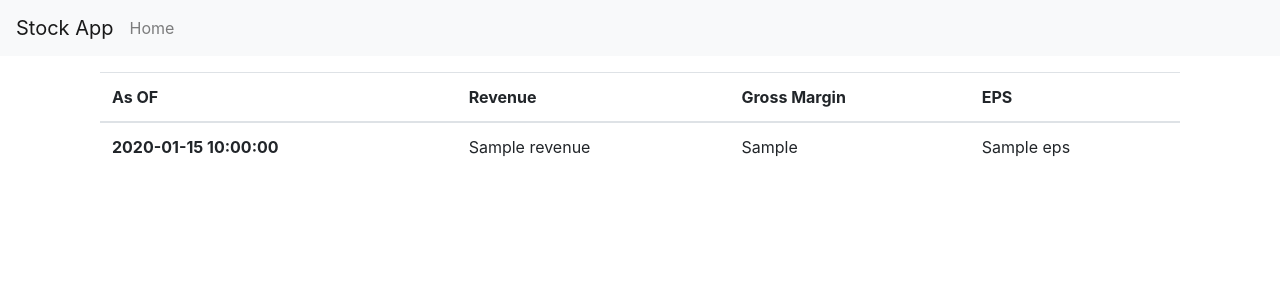
After one commit to intelllegent/Flask-fullstack.io-, a Flask app: page /stock/1/financials in a window 1280 px wide. The commit adds this page. Shown: the top 300 px of the page. Run offline with Flask 2, Linux system fonts and the light colour scheme; a database or web service that is not in the repository returns one stand-in record (values such as "Sample title"); data that the repository does not hold is empty; some libraries are stand-ins or nearby versions.

Commit message:
Stock App [Lesson 8]
Add blueprints
Create financials table

Signed-off-by: intelegent <doom_297@mail.ru>

```diff
--- /dev/null
+++ b/blueprints/stock.py
@@ -0,0 +1,30 @@
+from flask import Blueprint, render_template
+import requests
+
+stock = Blueprint('stock', __name__, url_prefix='/stock')
+API_URL = 'https://financialmodelingprep.com/api/v3/stock/real-time-price/{ticker}'
+
+
+def fetch_price(ticker):
+    data = requests.get(API_URL.format(ticker=ticker.upper()),
+                        params={'apikey': 'demo'}).json()
+    return data["price"]
+
+
+def fetch_income(ticker):
+    url = 'https://financialmodelingprep.com/api/v3/financials/income-statement/{}'.format(ticker)
+    financials = requests.get(url, params={'period': 'quarter', 'apikey': 'demo'}).json()["financials"]
+    financials.sort(key=lambda quarter: quarter["date"])
+    return financials
+
+
+@stock.route('/<ticker>')
+def quote(ticker):
+    price = fetch_price(ticker)
+    return render_template('stock/quote.html', ticker=ticker, stock_price=price)
+
+
+@stock.route('/<string:ticker>/financials')
+def financials(ticker):
+    data = fetch_income(ticker)
+    return render_template('stock/financials.html', ticker=ticker, financials=data)
--- a/server.py
+++ b/server.py
@@ -1,23 +1,10 @@
 from flask import Flask, render_template
-import requests
-
+from blueprints.stock import stock
 
 app = Flask(__name__)
 
-API_URL = 'https://financialmodelingprep.com//api/v3/stock/real-time-price/{ticker}'
 
-
-def fetch_price(ticker):
-    data = requests.get(API_URL.format(ticker=ticker.upper()),
-                        params={'apikey': 'demo'}).json()
-    return data["price"]
-
-
-@app.route('/stock/<ticker>')
-def stock(ticker):
-    price = fetch_price(ticker)
-    return render_template('stock_quote.html', ticker=ticker.upper(), stock_price=price)
-
+app.register_blueprint(stock)
 
 @app.route('/')
 def home_page():
@@ -25,4 +12,4 @@ def home_page():
 
 
 if __name__ == '__main__':
-    app.run()
+    app.run(debug=True)
--- a/templates/base_layout.html
+++ b/templates/base_layout.html
@@ -7,7 +7,12 @@
     </head>
     <body>
         <nav class="navbar navbar-light bg-light justify-content-between">
-            <a class="navbar-brand">Stock App</a>
+            <a href="{{ url_for('home_page') }}" class="navbar-brand">Stock App</a>
+            <ul class="navbar-nav mr-auto">
+                <li class="nav-item {% if request.url_rule.endpoint == 'home_page' %} active {% endif %}">
+                    <a class="nav-link" href="{{ url_for('home_page') }}">Home</a>
+                </li>
+            </ul>
         </nav>
         <div class="container mt-3">
             {% block content %}{% endblock %}
--- /dev/null
+++ b/templates/macros.html
@@ -0,0 +1,3 @@
+{% macro stock_quote_link(stock_ticker) %}
+<a href="{{ url_for('stock.quote', ticker=ticker) }}">{{ stock_ticker }}</a>
+{% endmacro %}
--- /dev/null
+++ b/templates/stock/financials.html
@@ -0,0 +1,27 @@
+{% extends "base_layout.html" %}
+{% block title %} Financials {% endblock %}
+
+{% block content %}
+<div class="container">
+    <table class="table">
+        <thead>
+            <tr>
+                <th scope="col">As OF</th>
+                <th scope="col">Revenue</th>
+                <th scope="col">Gross Margin</th>
+                <th scope="col">EPS</th>
+            </tr>
+        </thead>
+        <tbody>
+            {% for quarter in financials %}
+            <tr>
+                <th scope="row">{{ quarter["date"] }}</th>
+                <td>{{ quarter["Revenue"] }}</td>
+                <td>{{ quarter["Gross Margin"] }}</td>
+                <td>{{ quarter["EPS"] }}</td>
+            </tr>
+            {% endfor %}
+        </tbody>
+    </table>
+</div>
+{% endblock %}
```
Also changed, not shown: templates/index.html (+7 -0 lines), templates/portfolio.html (added, +9 -0 lines), templates/stock/quote.html (added, +16 -0 lines), templates/stock_quote.html (deleted, +0 -12 lines).
